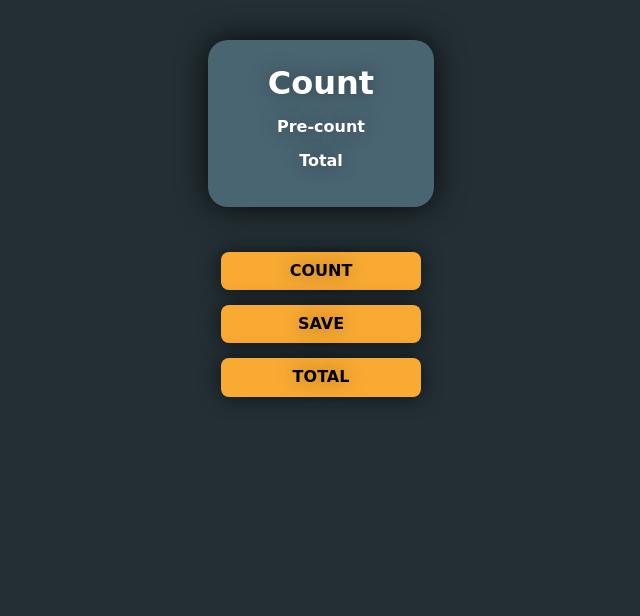
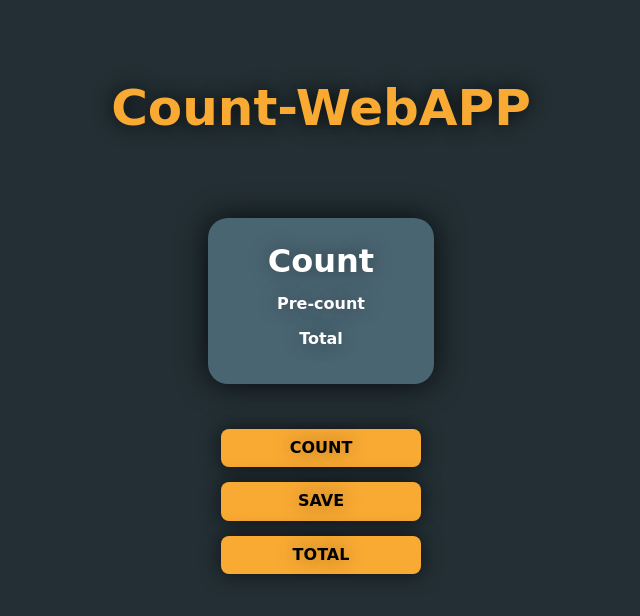
Before and after one commit to Balaji340/Count-WebApp, a plain HTML site: page index.html in a window 1280 px wide. Shown: the whole page, without its empty margins (319-959 px from the left). Drawn offline with nearby package versions, Linux system fonts and the light colour scheme.

Commit message:
Update index.html

```diff
--- a/index.html
+++ b/index.html
@@ -5,6 +5,7 @@
     <link rel="stylesheet" href="index.css">
 </head>
 <body>
+    <h1 class="glow">Count-WebAPP</h1>
     <div class="container">
       <h1 id="count-el">Count</h1>
       <p id="save-el">Pre-count </p>
```
